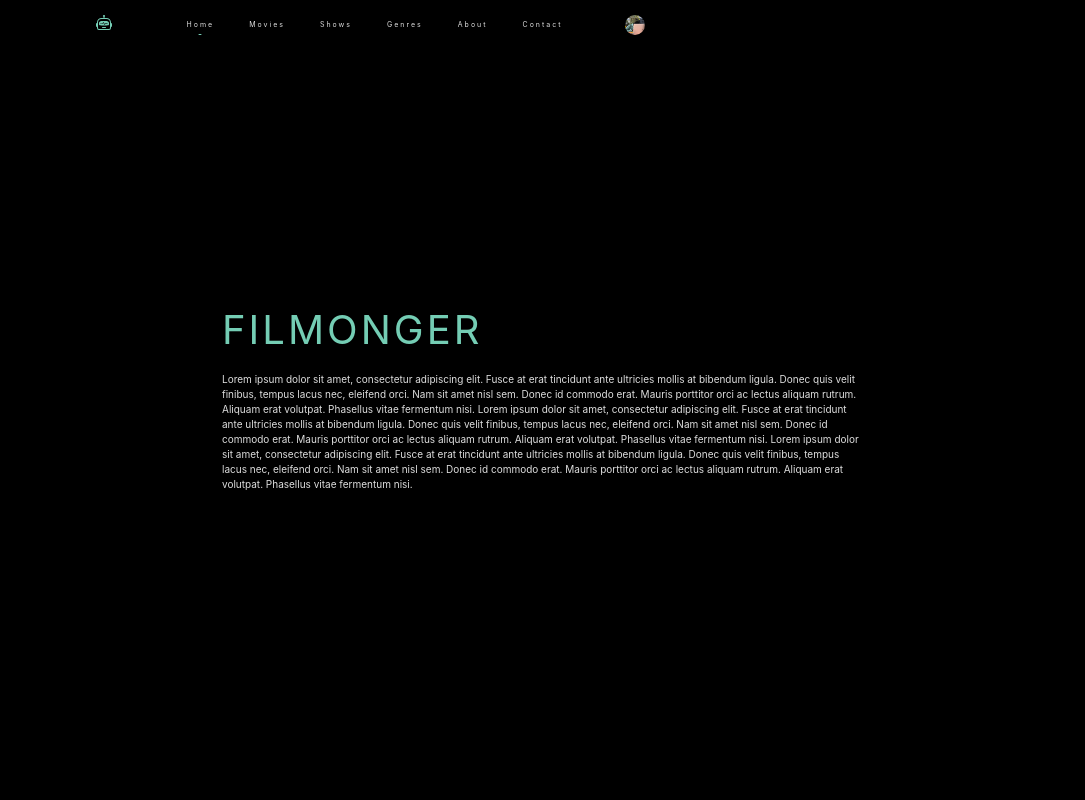
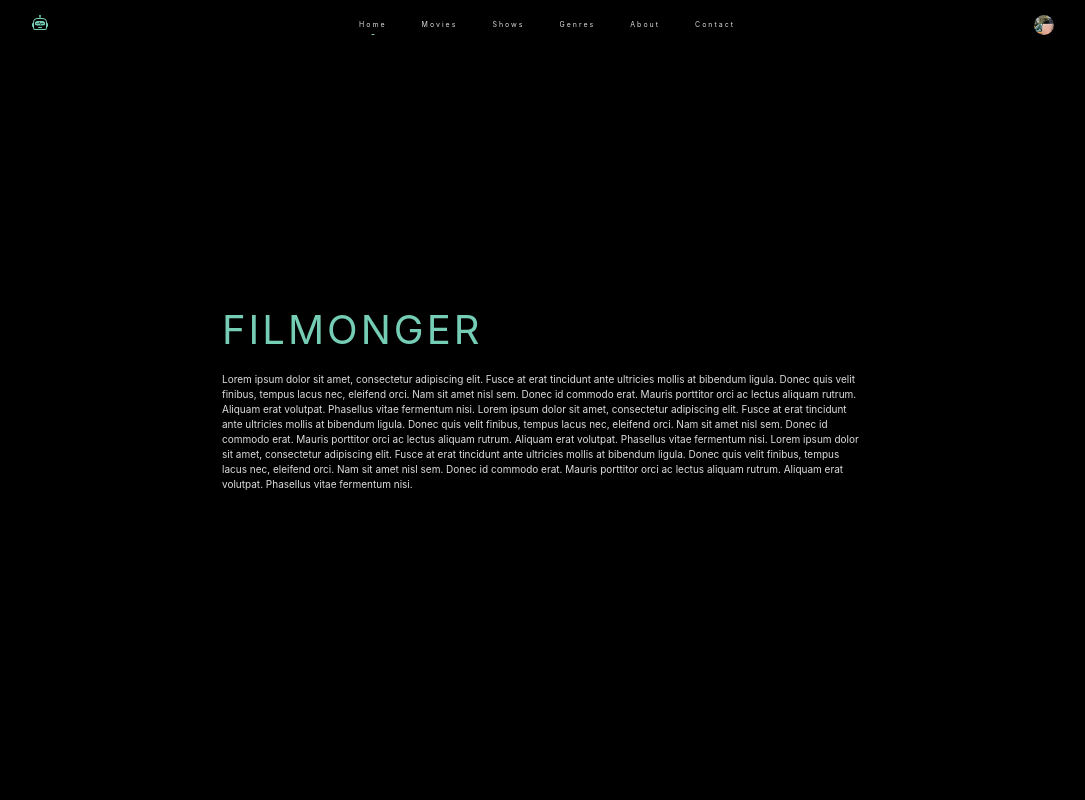
Before and after one commit to johnsonmutali/react_movies_website, a React (Vite) app: page / in a window 1280 px wide. Shown: the top 800 px of the page, without its empty margins (98-1183 px from the left). Built offline with nearby package versions, Linux system fonts and the light colour scheme.

Commit message:
little changes

```diff
--- a/src/components/Genre/index.scss
+++ b/src/components/Genre/index.scss
@@ -10,7 +10,7 @@
         outline: 1px solid hsl(0 100% 100% / .4);
         padding: 2rem;
         text-align: center;
-        font-size: 3em;
+        font-size: 2em;
         font-weight: 200;
         display: grid;
         place-items: center;
--- a/src/components/Layout/index.scss
+++ b/src/components/Layout/index.scss
@@ -10,13 +10,14 @@
         font-size: .7em;
         inline-size: 100%;
         padding-block: 1rem;
-        padding-inline: 15vw 3rem;
+        padding-inline: 10vw;
         max-block-size: 10rem;
         position: fixed;
         top: 0;
         left: 0;
         z-index: 100;
         display: flex;
+        justify-content: space-between;
         align-items: center;
         background-color: hsl(0 0% 0% / .2);
         backdrop-filter: blur(2rem);
--- a/src/components/Movies/Tv.jsx
+++ b/src/components/Movies/Tv.jsx
@@ -22,7 +22,6 @@ export default function Tv() {
 
     const handleSubmit = () => {
         setSearch(query)
-        alert(query)
     }
 
     useEffect(() => {
--- a/src/components/Movies/index.scss
+++ b/src/components/Movies/index.scss
@@ -60,9 +60,6 @@
         display: grid;
         grid-template-columns: repeat(auto-fit, minmax(15rem, 1fr));
         gap: 2rem;
-        block-size: 100vh;
-        overflow-y: scroll;
-        overflow-x: hidden;
 
         .movie {
             position: relative;
```
